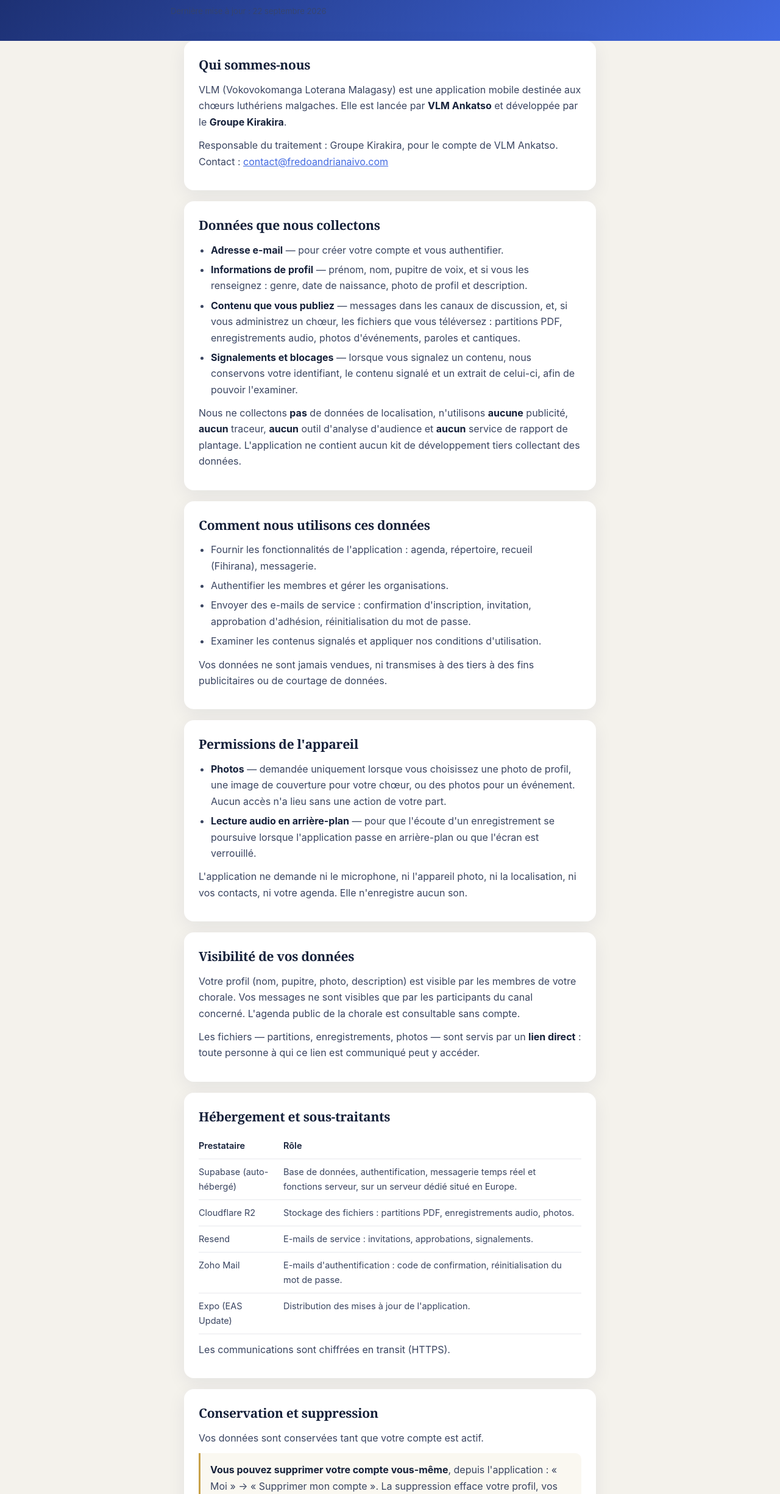
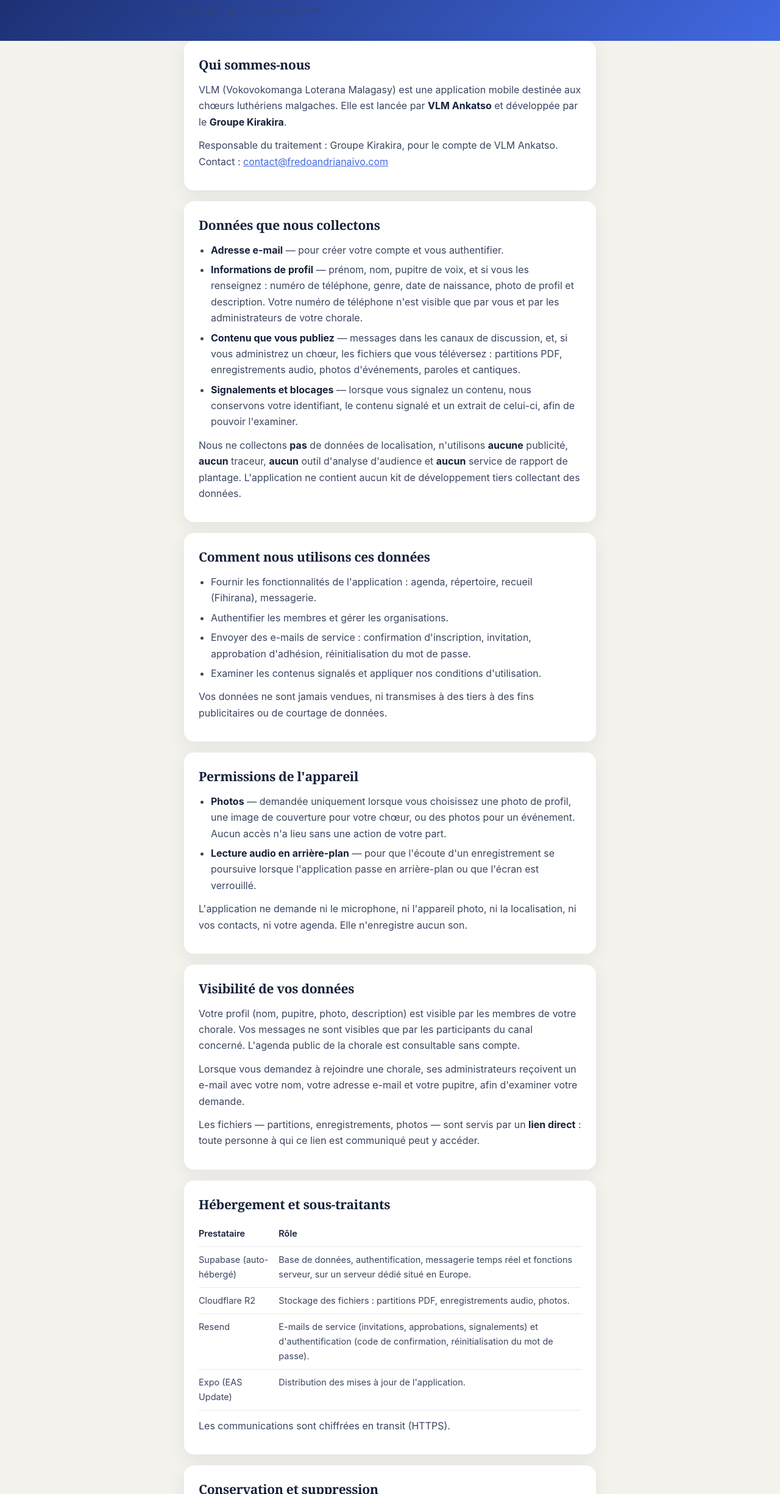
Before and after one commit to afdevs/vlm-legal, a plain HTML site: page confidentialite.html in a window 1280 px wide. Shown: the part 110-2560 px from the top of the page at 61% size. Drawn offline with Linux system fonts and the light colour scheme.

Commit message:
Politique de confidentialité : Resend pour tous les e-mails, demandes d'adhésion, téléphone ; chemin de suppression du compte

```diff
--- a/confidentialite.html
+++ b/confidentialite.html
@@ -11,7 +11,7 @@
 <header><div class="wrap">
   <p class="kicker">VLM · Vokovokomanga Loterana Malagasy</p>
   <h1>Politique de confidentialité</h1>
-  <p class="updated">Dernière mise à jour : 22 septembre 2026</p>
+  <p class="updated">Dernière mise à jour : 6 novembre 2026</p>
 </div></header>
 
 <main>
@@ -26,7 +26,7 @@
   <h2>Données que nous collectons</h2>
   <ul>
     <li><strong>Adresse e-mail</strong> — pour créer votre compte et vous authentifier.</li>
-    <li><strong>Informations de profil</strong> — prénom, nom, pupitre de voix, et si vous les renseignez : genre, date de naissance, photo de profil et description.</li>
+    <li><strong>Informations de profil</strong> — prénom, nom, pupitre de voix, et si vous les renseignez : numéro de téléphone, genre, date de naissance, photo de profil et description. Votre numéro de téléphone n'est visible que par vous et par les administrateurs de votre chorale.</li>
     <li><strong>Contenu que vous publiez</strong> — messages dans les canaux de discussion, et, si vous administrez un chœur, les fichiers que vous téléversez : partitions PDF, enregistrements audio, photos d'événements, paroles et cantiques.</li>
     <li><strong>Signalements et blocages</strong> — lorsque vous signalez un contenu, nous conservons votre identifiant, le contenu signalé et un extrait de celui-ci, afin de pouvoir l'examiner.</li>
   </ul>
@@ -56,6 +56,7 @@
 <section>
   <h2>Visibilité de vos données</h2>
   <p>Votre profil (nom, pupitre, photo, description) est visible par les membres de votre chorale. Vos messages ne sont visibles que par les participants du canal concerné. L'agenda public de la chorale est consultable sans compte.</p>
+  <p>Lorsque vous demandez à rejoindre une chorale, ses administrateurs reçoivent un e-mail avec votre nom, votre adresse e-mail et votre pupitre, afin d'examiner votre demande.</p>
   <p>Les fichiers — partitions, enregistrements, photos — sont servis par un <strong>lien direct</strong> : toute personne à qui ce lien est communiqué peut y accéder.</p>
 </section>
 
@@ -65,8 +66,7 @@
     <tr><th>Prestataire</th><th>Rôle</th></tr>
     <tr><td>Supabase (auto-hébergé)</td><td>Base de données, authentification, messagerie temps réel et fonctions serveur, sur un serveur dédié situé en Europe.</td></tr>
     <tr><td>Cloudflare R2</td><td>Stockage des fichiers : partitions PDF, enregistrements audio, photos.</td></tr>
-    <tr><td>Resend</td><td>E-mails de service : invitations, approbations, signalements.</td></tr>
-    <tr><td>Zoho Mail</td><td>E-mails d'authentification : code de confirmation, réinitialisation du mot de passe.</td></tr>
+    <tr><td>Resend</td><td>E-mails de service (invitations, approbations, signalements) et d'authentification (code de confirmation, réinitialisation du mot de passe).</td></tr>
     <tr><td>Expo (EAS Update)</td><td>Distribution des mises à jour de l'application.</td></tr>
   </table>
   <p>Les communications sont chiffrées en transit (HTTPS).</p>
@@ -76,7 +76,7 @@
   <h2>Conservation et suppression</h2>
   <p>Vos données sont conservées tant que votre compte est actif.</p>
   <div class="callout">
-    <p><strong>Vous pouvez supprimer votre compte vous-même</strong>, depuis l'application : « Moi » → « Supprimer mon compte ». La suppression efface votre profil, vos adhésions, vos messages et vos favoris. Elle est définitive et immédiate.</p>
+    <p><strong>Vous pouvez supprimer votre compte vous-même</strong>, depuis l'application : « Moi » → « Profil &amp; tessiture » → « Supprimer mon compte », tout en bas. La suppression efface votre profil, vos adhésions, vos messages et vos favoris. Elle est définitive et immédiate.</p>
     <p>Vous pouvez aussi en faire la demande sans réinstaller l'application : voir la page <a href="suppression-compte.html">Suppression de compte et de données</a>.</p>
   </div>
   <p>Les signalements sont conservés jusqu'à douze mois après leur traitement, afin de pouvoir constater les récidives.</p>
```
Also changed, not shown: suppression-compte.html (+2 -2 lines).
